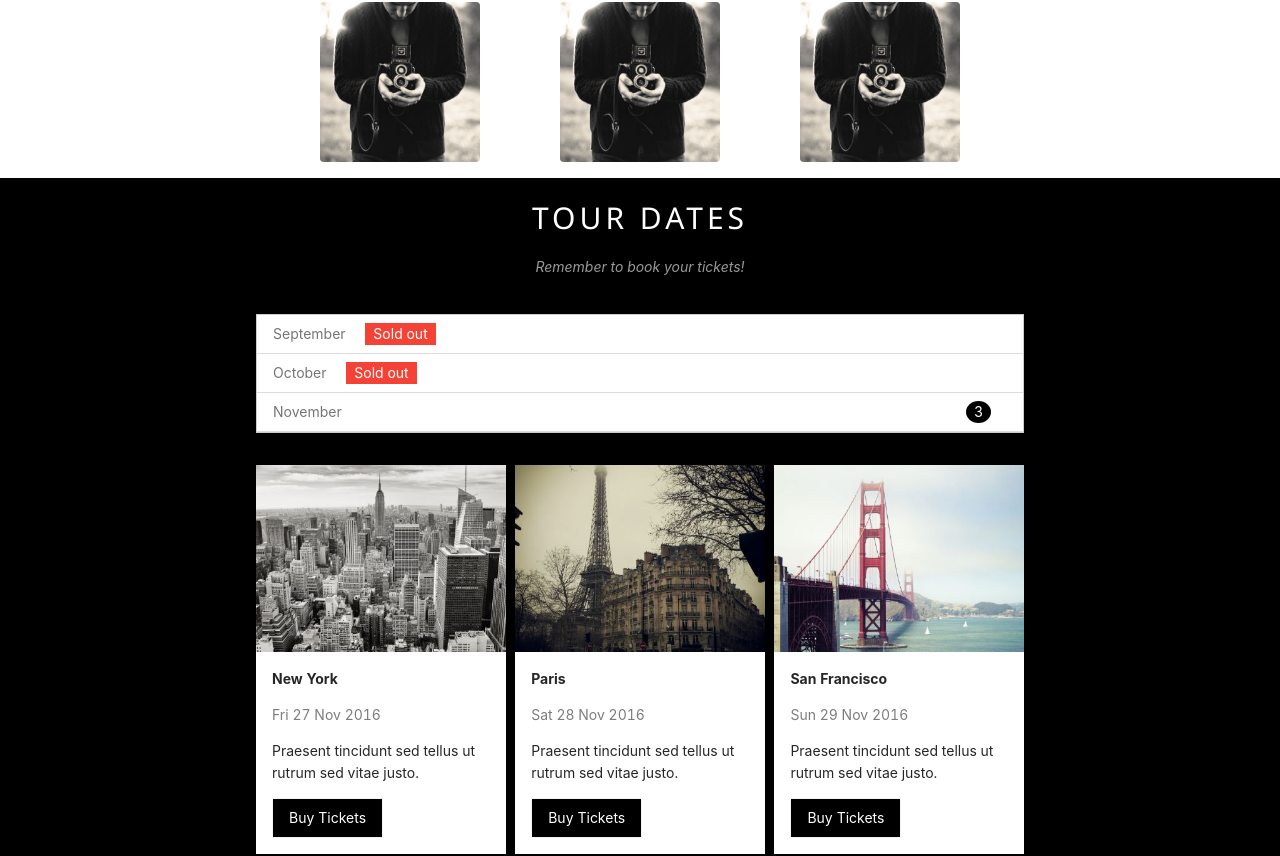
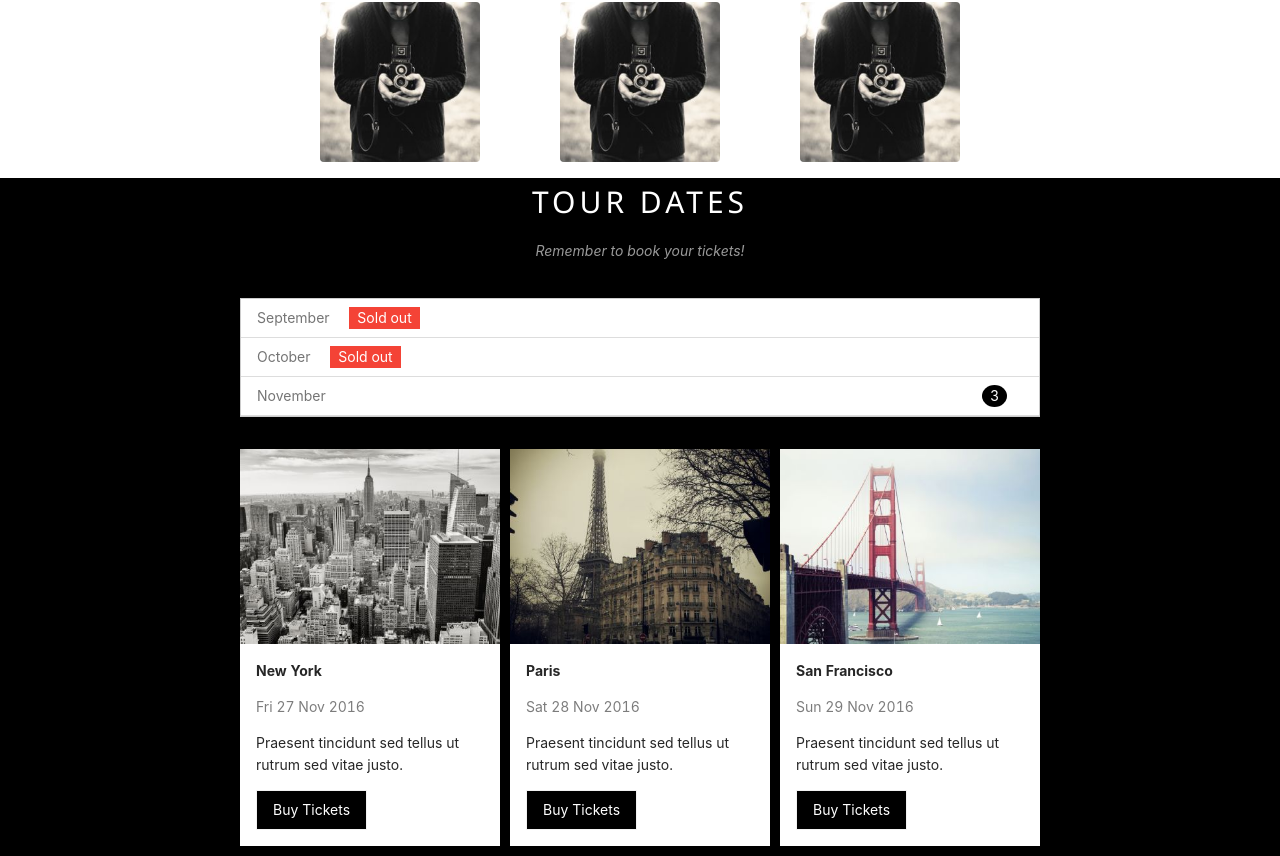
Before and after one commit to ravindrakumarkumawat/event-landing-page, a React (Create React App) app: page / in a window 1280 px wide. Shown: the part 1126-1982 px from the top of the page. Built offline with nearby package versions, Linux system fonts and the light colour scheme.

Commit message:
added the container

```diff
--- a/src/components/Tour/Tour.css
+++ b/src/components/Tour/Tour.css
@@ -79,6 +79,6 @@
 
 }
 
-.container {
+.t-container {
   padding: 1rem;
 }
--- a/src/components/Tour/index.js
+++ b/src/components/Tour/index.js
@@ -54,7 +54,7 @@ const Tour = () => {
                 <div className="third margin-bottom bg-white">
                   <NormalImg src={d.imgUrl} alt={d.location} classNames={'hover-opacity'}/>
                   {/*<img src="/w3images/newyork.jpg" alt="New York" className="hover-opacity" />*/}
-                  <div className="container">
+                  <div className="t-container">
                     <p><b>{d.location}</b></p>
                     <p className="opacity">{d.date}</p>
                     <p>{d.description}</p>
```
